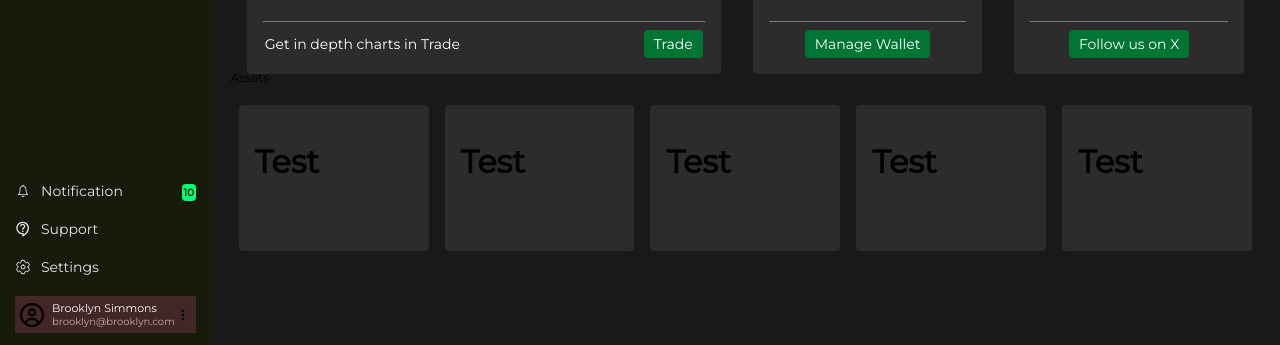
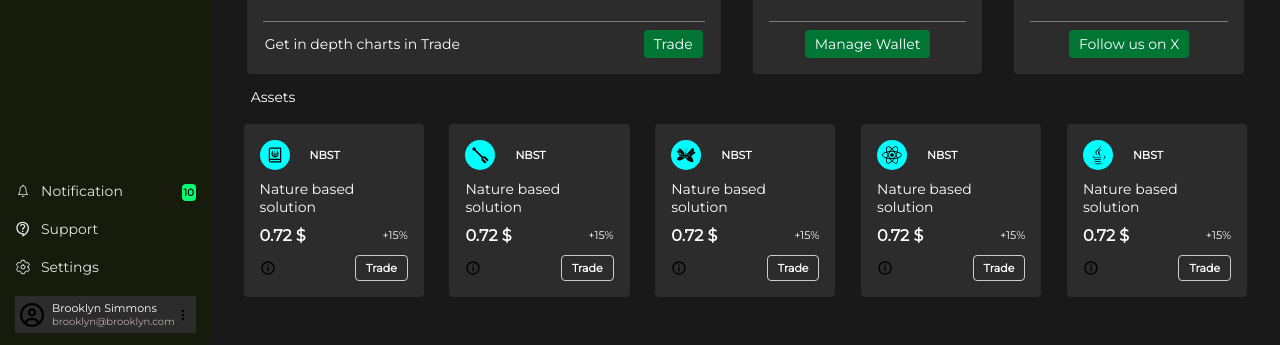
Before and after one commit to ArshadulAhmed/demo2, a React (Create React App) app: page / in a window 1280 px wide. Shown: the part 452-797 px from the top of the page. Built offline with nearby package versions, Linux system fonts and the light colour scheme; no server answers.

Commit message:
init data

```diff
--- a/src/assets/scss/homePage.scss
+++ b/src/assets/scss/homePage.scss
@@ -6,18 +6,20 @@
             border-radius: 4px;
             padding: 1rem;
             background: #2c2c2c;
-           height: 100%;
+         //  height: 100%;
         }
         .cardInnerTopRow {
            height: 100%;
         }
     }
-
+    .heading{
+        margin: 30px 0px 5px 20px;
+        color: #fff;
+        font-size: 14px;
+        font-weight: 500;
+    }
 }
 .bottomSection{
-    .heading{
-        font-size: 12px;
-    }
     .bottomSectionInner{
         display: flex;
     }
@@ -33,7 +35,7 @@
 }
 .width-20{
     width: 20%;
-    padding: 0.5rem;
+    padding: 0.8rem;
 }
 .cardHeight-200{
    // height: 200px;
--- /dev/null
+++ b/src/assets/scss/infoCards.scss
@@ -0,0 +1,54 @@
+.cardInnerWrapper{
+    .header, .infoBlock{
+        display: flex;
+        justify-content: flex-start;
+        align-items: center;
+        p{
+            margin: 0px 0px 0px 20px;
+            color: #fff;
+            font-size: 11px;
+            font-weight: 600;
+        }
+    }
+    .amountBlock{
+        display: flex;
+        justify-content: space-between;
+        align-items: center;
+        :nth-child(1){
+            font-weight: 700;
+            font-size: 16px;
+            ;
+        }
+        :nth-child(2){
+            font-size: 11px;
+        }
+        p{
+            color: #fff;
+            margin: 0px;
+        }
+    }
+    .infoBlock{
+        justify-content: space-between;
+        margin-top: 10px;
+        p{
+            border: 1px solid #ccc;
+    padding: 5px 10px;
+    border-radius: 4px;
+    cursor: pointer;
+        }
+    }
+    .midHeading{
+        font-size: 14px;
+        margin: 10px 0px;
+        color: #fff;
+    }
+    .header{
+        svg{
+            background-color: aqua;
+            width: 20px;
+            height: 20px;
+            border-radius: 50%;
+            padding: 5px;
+        }
+    }
+}
--- a/src/assets/scss/sideNav.scss
+++ b/src/assets/scss/sideNav.scss
@@ -62,7 +62,7 @@
 
     .userBlock{
         display: flex;
-        background: #432727;
+        background: #2c2c2c;
         padding: 5px;
         align-items: center;
         .leftBlock{
--- a/src/components/graphCards/InfoCards.js
+++ b/src/components/graphCards/InfoCards.js
@@ -1,5 +1,14 @@
 import React, { useEffect } from "react";
 import { useDispatch, useSelector } from 'react-redux';
+
+import { LiaJournalWhillsSolid } from "react-icons/lia";
+import { BsScrewdriver } from "react-icons/bs";
+import { SiWikidotjs } from "react-icons/si";
+import { FaReact } from "react-icons/fa";
+import { FaJava } from "react-icons/fa";
+import { MdOutlineInfo } from "react-icons/md";
+
+import '../../assets/scss/infoCards.scss'
 
 import  {currencyData}  from "../../redux/reducers/currencySlice";
 
@@ -14,29 +23,100 @@ function InfoCards(props) {
 
     return(
         <div className="homePageWrapper">
+             <p className="heading">Assets</p>
             <div className="topCardSection">
             <div className="width-20 card cardHeight">
                 <div className="cardInner">
-                <h1>Test</h1>
+                    <div className="cardInnerWrapper color1">
+                        <div className="header">
+                            <LiaJournalWhillsSolid/>
+                            <p>NBST</p>
+                        </div>
+                        <p className="midHeading">Nature based solution</p>
+                        <div className="amountBlock">
+                            <p>0.72 $</p>
+                            <p>+15%</p>
+                        </div>
+                        <div className="infoBlock">
+                        <MdOutlineInfo />
+                        <p>Trade</p>
+                        </div>
+                    </div>
                 </div>
             </div>
             <div className="width-20 card cardHeight">
             <div className="cardInner">
-                <h1>Test</h1>
+                    <div className="cardInnerWrapper color1">
+                        <div className="header">
+                            <BsScrewdriver/>
+                            <p>NBST</p>
+                        </div>
+                        <p className="midHeading">Nature based solution</p>
+                        <div className="amountBlock">
+                            <p>0.72 $</p>
+                            <p>+15%</p>
+                        </div>
+                        <div className="infoBlock">
+                        <MdOutlineInfo />
+                        <p>Trade</p>
+                        </div>
+                    </div>
                 </div>
             </div>
             <div className="width-20 card cardHeight">
             <div className="cardInner">
-                <h1>Test</h1>
+                    <div className="cardInnerWrapper color1">
+                        <div className="header">
+                            <SiWikidotjs/>
+                            <p>NBST</p>
+                        </div>
+                        <p className="midHeading">Nature based solution</p>
+                        <div className="amountBlock">
+                            <p>0.72 $</p>
+                            <p>+15%</p>
+                        </div>
+                        <div className="infoBlock">
+                        <MdOutlineInfo />
+                        <p>Trade</p>
+                        </div>
+                    </div>
                 </div>
             </div>
             <div className="width-20 card cardHeight">
             <div className="cardInner">
-                <h1>Test</h1>
+                    <div className="cardInnerWrapper color1">
+                        <div className="header">
+                            <FaReact/>
+                            <p>NBST</p>
+                        </div>
+                        <p className="midHeading">Nature based solution</p>
+                        <div className="amountBlock">
+                            <p>0.72 $</p>
+                            <p>+15%</p>
+                        </div>
+                        <div className="infoBlock">
+                        <MdOutlineInfo />
+                        <p>Trade</p>
+                        </div>
+                    </div>
                 </div>
             </div>            <div className="width-20 card cardHeight">
             <div className="cardInner">
-                <h1>Test</h1>
+                    <div className="cardInnerWrapper color1">
+                        <div className="header">
+                            <FaJava/>
+                            <p>NBST</p>
+                        </div>
+                        <p className="midHeading">Nature based solution</p>
+                        <div className="amountBlock">
+                            <p>0.72 $</p>
+                            <p>+15%</p>
+                        </div>
+                        <div className="infoBlock">
+                        <MdOutlineInfo />
+                        <p>Trade</p>
+                        </div>
+                    </div>
                 </div>
             </div>
 
--- a/src/screens/HomePage.js
+++ b/src/screens/HomePage.js
@@ -12,7 +12,6 @@ function HomePage(props) {
                  <GraphCards/>
             </div>
             <div className="bottomSection">
-            <p className="heading">Assets</p>
             <div className="bottomSectionInner">
             <InfoCards/>
             </div>
```
